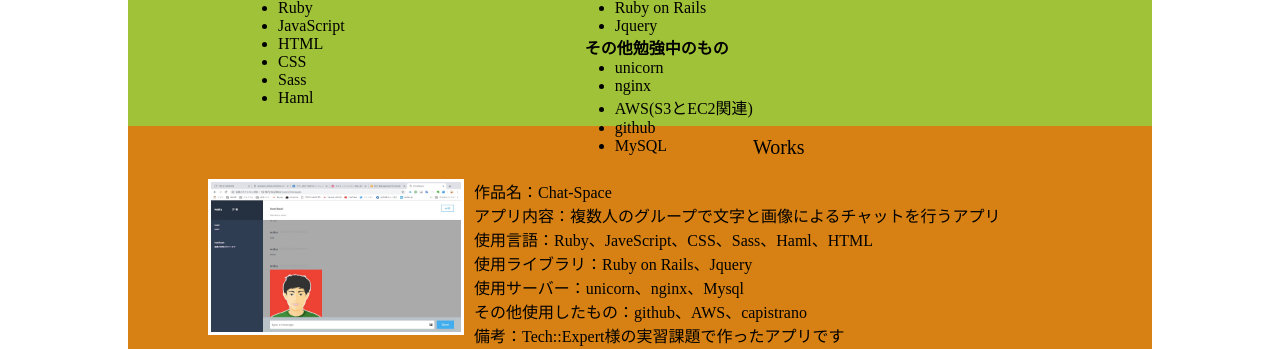
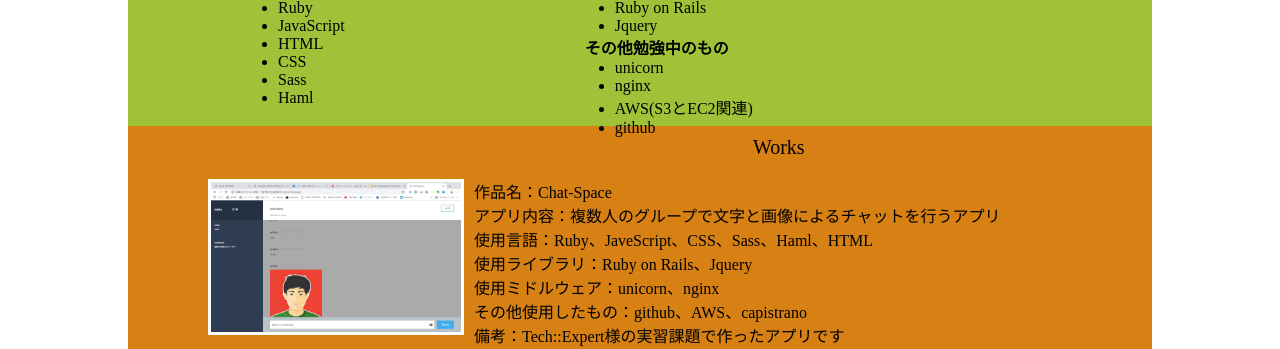
Before and after one commit to Kentarou-Orido/Kentarou-Orido.github.io, a plain HTML site: page index.html in a window 1280 px wide. Shown: the part 208-557 px from the top of the page. Drawn offline with Linux system fonts and the light colour scheme.

Commit message:
Fix sentence

```diff
--- a/index.html
+++ b/index.html
@@ -41,7 +41,6 @@
             <li class="otherwise-li">nginx</li>
             <li class="otherwise-li">AWS(S3とEC2関連)</li>
             <li class="otherwise-li">github</li>
-            <li class="otherwise-li">MySQL</li>
           </ul>
         </div>
       </div>
@@ -59,7 +58,7 @@
               <p>アプリ内容：複数人のグループで文字と画像によるチャットを行うアプリ</p>
               <p>使用言語：Ruby、JaveScript、CSS、Sass、Haml、HTML</p>
               <p>使用ライブラリ：Ruby on Rails、Jquery</p>
-              <p>使用サーバー：unicorn、nginx、Mysql</p>
+              <p>使用ミドルウェア：unicorn、nginx</p>
               <p>その他使用したもの：github、AWS、capistrano</p>
               <p>備考：Tech::Expert様の実習課題で作ったアプリです</p>
             </div>
```
